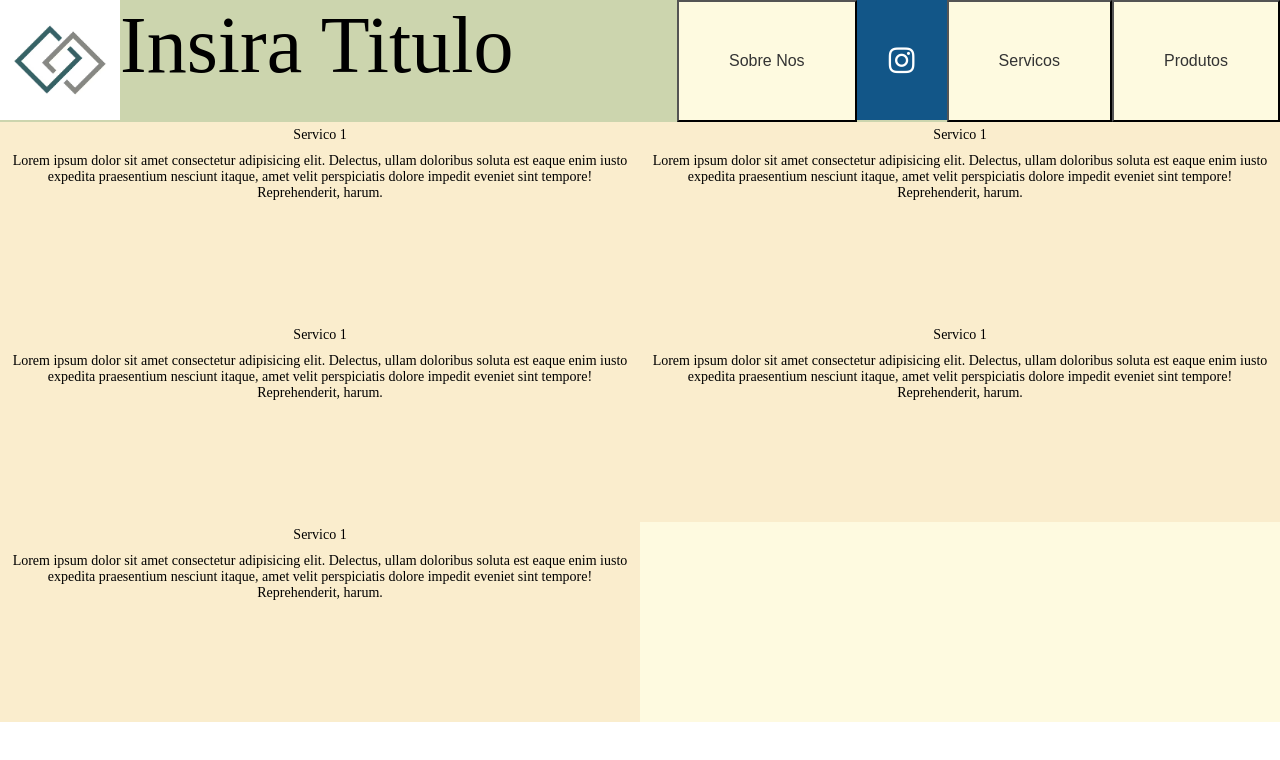
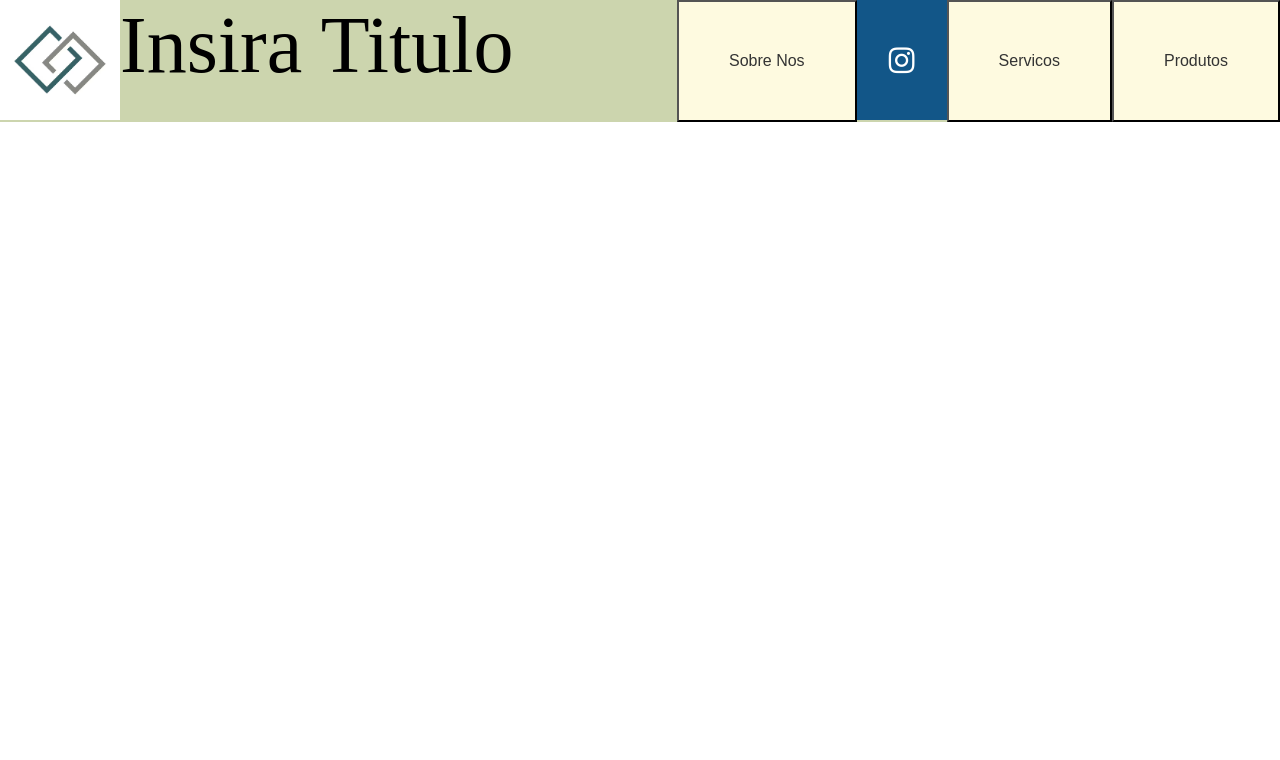
Before and after one commit to Kirnic21/repositorio-exemplo, a plain HTML site: page index.html in a window 1280 px wide. Drawn offline with Linux system fonts and the light colour scheme.

```diff
--- a/index.html
+++ b/index.html
@@ -20,28 +20,7 @@
           </div>
 
     </div>
-    <div class = "produtos">
-        <div class="card">
-            <p class="title">Servico 1</p>
-            <p class="descricao">Lorem ipsum dolor sit amet consectetur adipisicing elit. Delectus, ullam doloribus soluta est eaque enim iusto expedita praesentium nesciunt itaque, amet velit perspiciatis dolore impedit eveniet sint tempore! Reprehenderit, harum.</p>
-        </div>
-        <div class="card">
-            <p class="title">Servico 1</p>
-            <p class="descricao">Lorem ipsum dolor sit amet consectetur adipisicing elit. Delectus, ullam doloribus soluta est eaque enim iusto expedita praesentium nesciunt itaque, amet velit perspiciatis dolore impedit eveniet sint tempore! Reprehenderit, harum.</p>
-        </div>
-        <div class="card">
-            <p class="title">Servico 1</p>
-            <p class="descricao">Lorem ipsum dolor sit amet consectetur adipisicing elit. Delectus, ullam doloribus soluta est eaque enim iusto expedita praesentium nesciunt itaque, amet velit perspiciatis dolore impedit eveniet sint tempore! Reprehenderit, harum.</p>
-        </div>
-        <div class="card">
-            <p class="title">Servico 1</p>
-            <p class="descricao">Lorem ipsum dolor sit amet consectetur adipisicing elit. Delectus, ullam doloribus soluta est eaque enim iusto expedita praesentium nesciunt itaque, amet velit perspiciatis dolore impedit eveniet sint tempore! Reprehenderit, harum.</p>
-        </div>
-        <div class="card">
-            <p class="title">Servico 1</p>
-            <p class="descricao">Lorem ipsum dolor sit amet consectetur adipisicing elit. Delectus, ullam doloribus soluta est eaque enim iusto expedita praesentium nesciunt itaque, amet velit perspiciatis dolore impedit eveniet sint tempore! Reprehenderit, harum.</p>
-        </div>
-    </div>
+
     <script src="main.js"></script>
   </body>
 </html>
```
